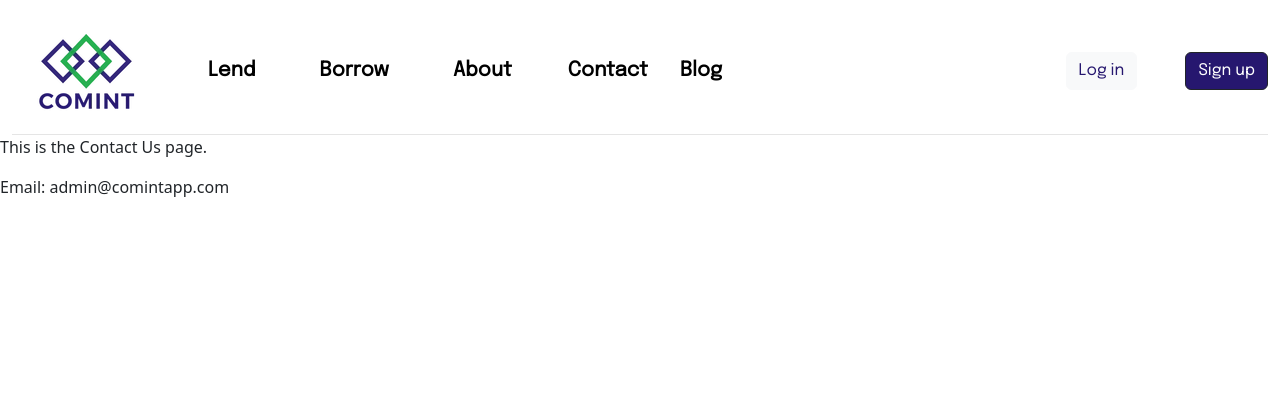
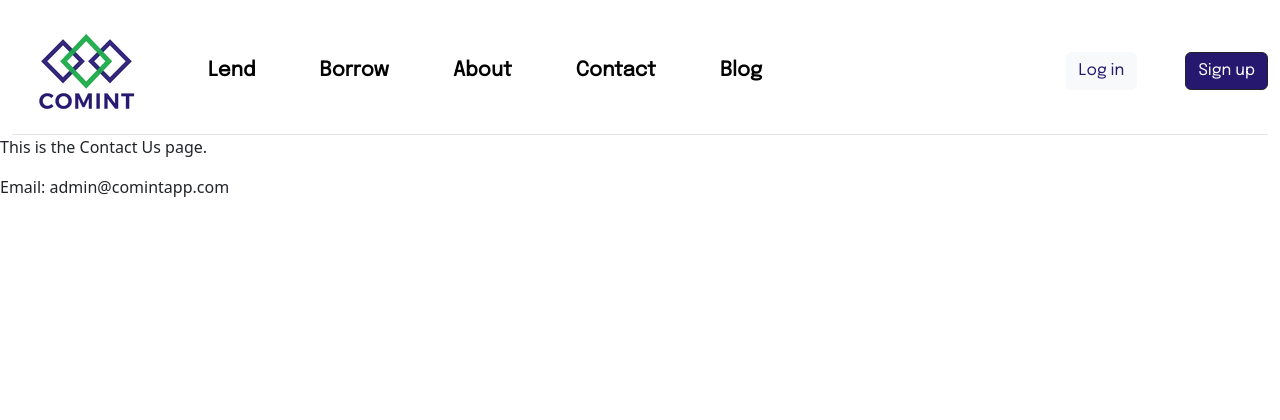
Before and after one commit to comint-admin/comint, a Django app: template comintapp/templates/comintapp/contact.html in a window 1280 px wide. Shown: the top 420 px of the page. Run offline with Django 4.2, Linux system fonts and the light colour scheme; the template is opened without the code that fills it, so the values that code supplies are empty; some libraries are stand-ins or nearby versions.

Commit message:
fixed spacing between navbar items

```diff
--- a/comintapp/templates/navbars/base_navbar.html
+++ b/comintapp/templates/navbars/base_navbar.html
@@ -33,10 +33,10 @@
             <li class="nav-item px-4">
                 <a class="nav-link nav-item-comint" href="{% url 'comintapp:about' %}"> About </a>
             </li>
-            <li class="nav-item px-3">
+            <li class="nav-item px-4">
                 <a class="nav-link nav-item-comint" href="{% url 'comintapp:contact' %}"> Contact </a>
             </li>
-            <li class="nav-item mr-auto">
+            <li class="nav-item px-4 mr-auto">
                 <a class="nav-link nav-item-comint " href="#"> Blog </a>
             </li>
         </ul>
```
